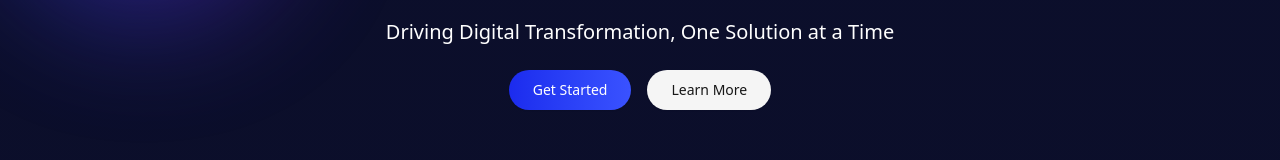
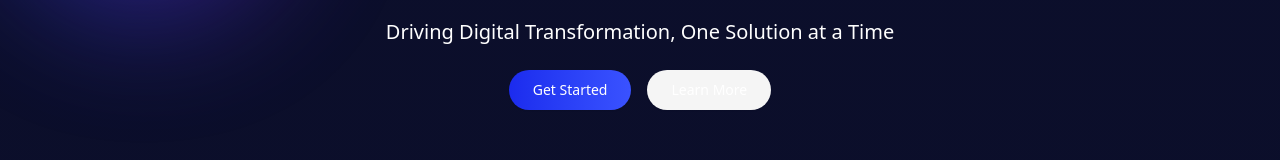
Before and after one commit to Oyedelehabeeb/keysystem-assessment, a Next.js app: page / in a window 1280 px wide. Shown: the part 344-504 px from the top of the page. Built offline with nearby package versions, Linux system fonts and the light colour scheme.

Commit message:
Fix secondary button text color for better contrast

```diff
--- a/components/ui/button.tsx
+++ b/components/ui/button.tsx
@@ -15,8 +15,7 @@ const buttonVariants = cva(
           "bg-destructive text-white shadow-xs hover:bg-destructive/90 focus-visible:ring-destructive/20 dark:focus-visible:ring-destructive/40 dark:bg-destructive/60",
         outline:
           "border bg-zinc-900 shadow-xs hover:bg-accent hover:text-accent-foreground dark:bg-input/30 dark:border-input dark:hover:bg-input/50",
-        secondary:
-          "bg-secondary text-secondary-foreground shadow-xs hover:bg-secondary/80",
+        secondary: "bg-secondary text-white shadow-xs hover:bg-secondary/80",
         ghost:
           "hover:bg-accent hover:text-accent-foreground dark:hover:bg-accent/50",
         link: "text-primary underline-offset-4 hover:underline",
```
